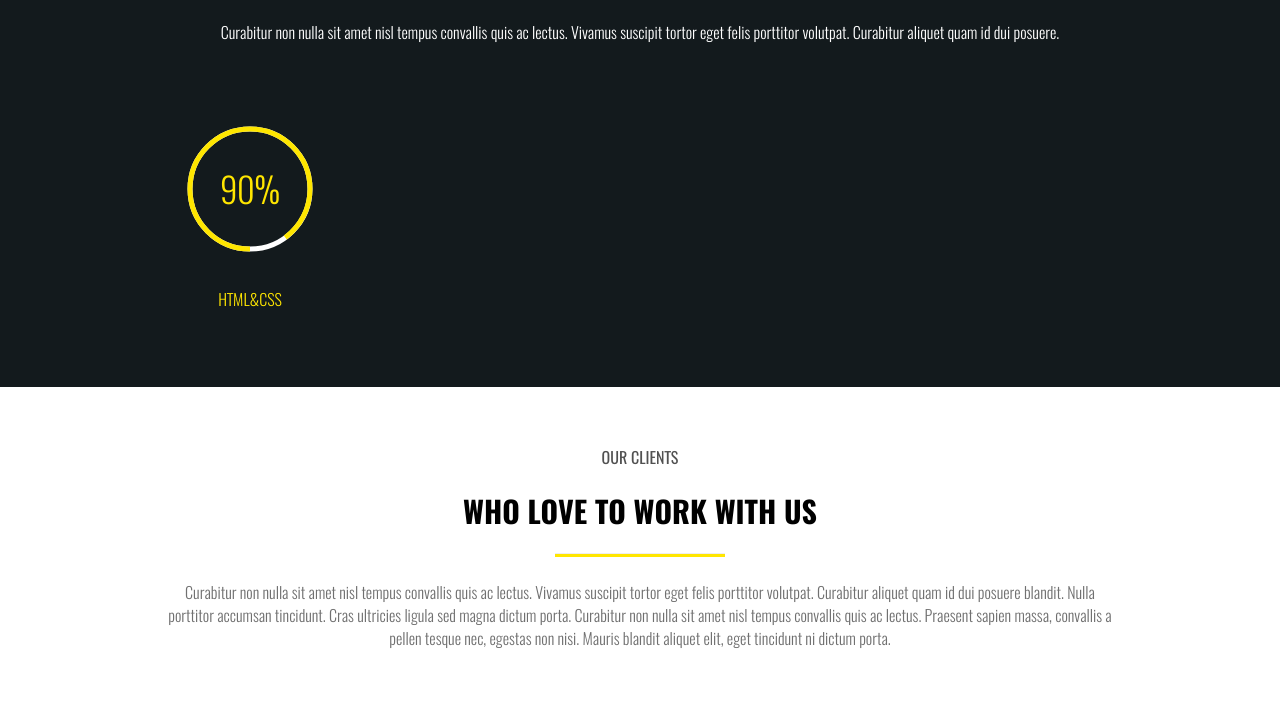
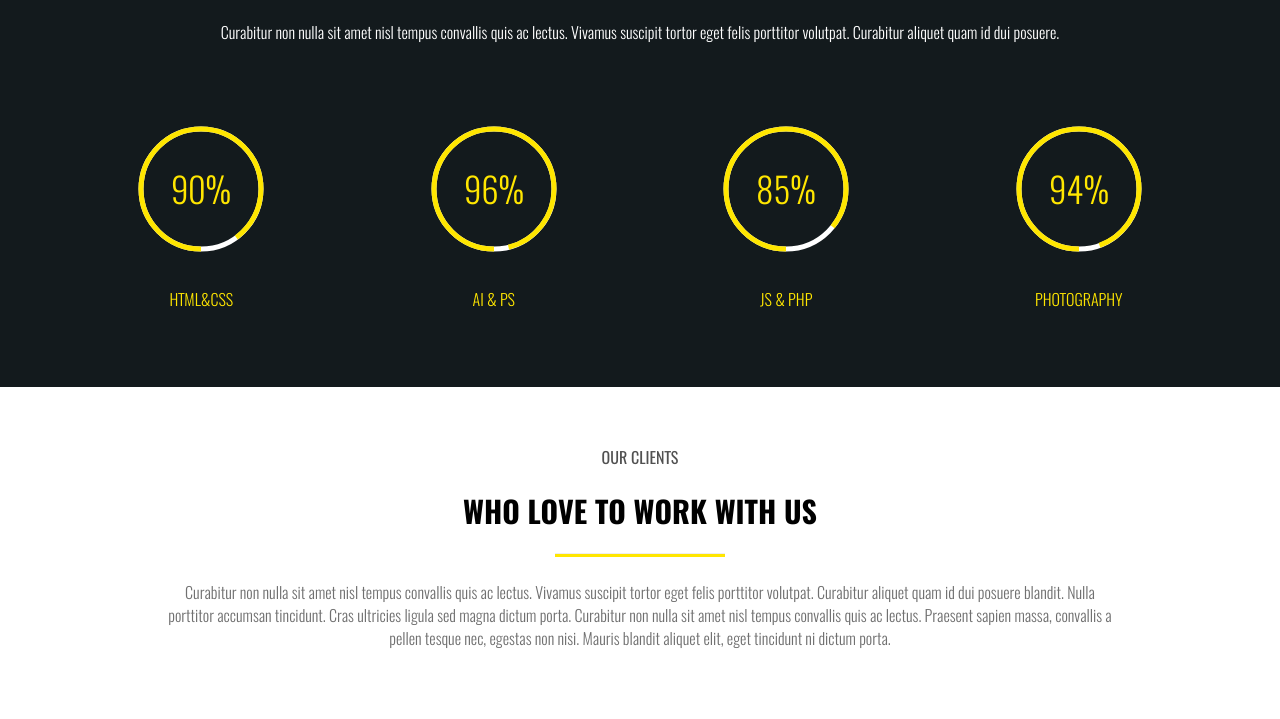
Before and after one commit to london92/Smak-Theme, a plain HTML site: page index.html in a window 1280 px wide. Shown: the part 5391-6110 px from the top of the page. Drawn offline with Linux system fonts and the light colour scheme.

Commit message:
add some fixes

```diff
--- a/index.html
+++ b/index.html
@@ -545,9 +545,21 @@
                     </div>
                 </div>
                 <div class="row">
-                    <div class="col-md-4 team_skills_item">
+                    <div class="col-md-3 team_skills_item">
                         <canvas width="150" height="150" class="canvas_skills"></canvas>
                         <p class="team_skills_item_text">HTML&CSS</p>
+                    </div>
+                    <div class="col-md-3 team_skills_item">
+                        <canvas width="150" height="150" class="canvas_skills"></canvas>
+                        <p class="team_skills_item_text">AI & PS</p>
+                    </div>
+                    <div class="col-md-3 team_skills_item">
+                        <canvas width="150" height="150" class="canvas_skills"></canvas>
+                        <p class="team_skills_item_text">JS & PHP</p>
+                    </div>
+                    <div class="col-md-3 team_skills_item">
+                        <canvas width="150" height="150" class="canvas_skills"></canvas>
+                        <p class="team_skills_item_text">PHOTOGRAPHY</p>
                     </div>
                 </div>
             </div>
--- a/js/common.js
+++ b/js/common.js
@@ -1,6 +1,3 @@
-/**
- * Created by Admin on 06.08.2016.
- */
 window.onload = function () {
 
     //для того, чтобы секция header автоматически вотображалась на всю высоту экрана
@@ -278,91 +275,78 @@ window.onload = function () {
     }
 
     //Круговая диаграмма
-    //canvas initialization
-    var canvas = document.getElementsByTagName("canvas")[0];
-    var canvas_context = canvas.getContext("2d");
-    //dimensions
-    var W = canvas.width;
-    var H = canvas.height;
-    //Variables
+
+    var canvas = document.getElementsByTagName("canvas");
+    var W = 150;
+    var H = 150;
     var degrees = 0;
-    var new_degrees_1 = 0;
+    var new_degrees = 0;
     var difference = 9;
-    var color = "#ffe600"; //green looks better to me
+    var color = "#ffe600";
     var bgcolor = "#fff";
     var text;
-    var animation_loop;
+    function draw(new_degrees,ctx,animation_loop) {
+        //Cancel any movement animation if a new chart is requested
+        if(typeof animation_loop != undefined) clearInterval(animation_loop);
 
-    function init(ctx)
-    {
-        //Clear the canvas everytime a chart is drawn
+
+        difference = new_degrees - degrees;
+
+        animation_loop = setInterval(function () {
+            if(degrees > new_degrees)
+                clearInterval(animation_loop);
+
+            if(degrees <= new_degrees)
+                degrees++;
+            else
+                degrees--;
+
             ctx.clearRect(0, 0, W, H);
 
-        //Background 360 degree arc
+
             ctx.beginPath();
             ctx.strokeStyle = bgcolor;
             ctx.lineWidth = 5;
             ctx.arc(W/2, H/2, 60, 0, Math.PI*2, false); //you can see the arc now
             ctx.stroke();
 
-        //gauge will be a simple arc
-        //Angle in radians = angle in degrees * PI / 180
+
             var radians = degrees * Math.PI / 180;
             ctx.beginPath();
             ctx.strokeStyle = color;
             ctx.lineWidth = 5;
-        //The arc starts from the rightmost end. If we deduct 90 degrees from the angles
-        //the arc will start from the topmost end
+
             ctx.arc(W/2, H/2, 60, 0 - 270*Math.PI/180, radians - 270*Math.PI/180, false);
             //you can see the arc now
             ctx.stroke();
 
-        //Lets add the text
             ctx.fillStyle = color;
             ctx.font = "35px Oswald_light";
             text = Math.floor(degrees/360*100) + "%";
-        //Lets center the text
-        //deducting half of text width from position x
             text_width = ctx.measureText(text).width;
-        //adding manual value to position y since the height of the text cannot
-        //be measured easily. There are hacks but we will keep it manual for now.
             ctx.fillText(text, W/2 - text_width/2, H/2 + 15);
+
+        }, 1000/difference);
     }
 
-    function draw(a)
-    {
-        //Cancel any movement animation if a new chart is requested
-        if(typeof animation_loop != undefined) clearInterval(animation_loop);
-
-        //random degree from 0 to 360
-        new_degrees_1 = a;
-        difference = new_degrees_1 - degrees;
-        //This will animate the gauge to new positions
-        //The animation will take 1 second
-        //time for each frame is 1sec / difference in degrees
-        animation_loop = setInterval(animate_to, 1000/difference);
+    for(var i = 0; i < canvas.length; i++){
+        if(i == 0){
+            var canvas_context_0 = canvas[i].getContext("2d");
+            draw(324,canvas_context_0);
         }
-
-    //function to make the chart move to new degrees
-    function animate_to()
-    {
-        //clear animation loop if degrees reaches to new_degrees
-        if(degrees > new_degrees_1)
-            clearInterval(animation_loop);
-
-        if(degrees <= new_degrees_1)
-            degrees++;
-        else
-            degrees--;
-
-        init(canvas_context);
+        else if(i == 1){
+            var canvas_context_1 = canvas[i].getContext("2d");
+            draw(346,canvas_context_1);
         }
-
-    //Lets add some animation for fun
-    draw(324);
-
-
-
+        else if(i == 2){
+            var canvas_context_2 = canvas[i].getContext("2d");
+            draw(306,canvas_context_2);
+        }
+        else if(i == 3){
+            var canvas_context_3 = canvas[i].getContext("2d");
+            draw(339,canvas_context_3);
+        }
+    }
 
     //Открытие информации о члене команды
     var team_img = document.querySelectorAll(".team_item img");
```
Lines whose indentation alone changed are shown as unchanged.
